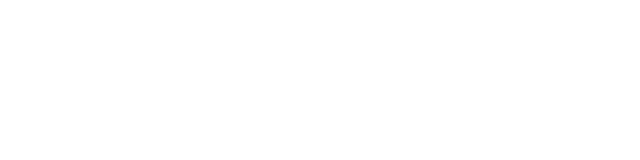
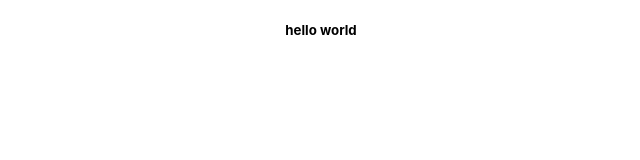
Before and after one commit to status-202/Final-Project-frontend, a React (Create React App) app in the folder client/: page / in a window 1280 px wide. Shown: the top 160 px of the page, without its empty margins (319-959 px from the left). Built offline with nearby package versions, Linux system fonts and the light colour scheme.

Commit message:
init deploy

```diff
--- a/client/src/App.js
+++ b/client/src/App.js
@@ -4,6 +4,7 @@ import LoginForm from './components/LoginForm'
 function App() {
   return (
     <div className="App">
+      <h5> hello world</h5>
       <LoginForm />
     </div>
   );
```
